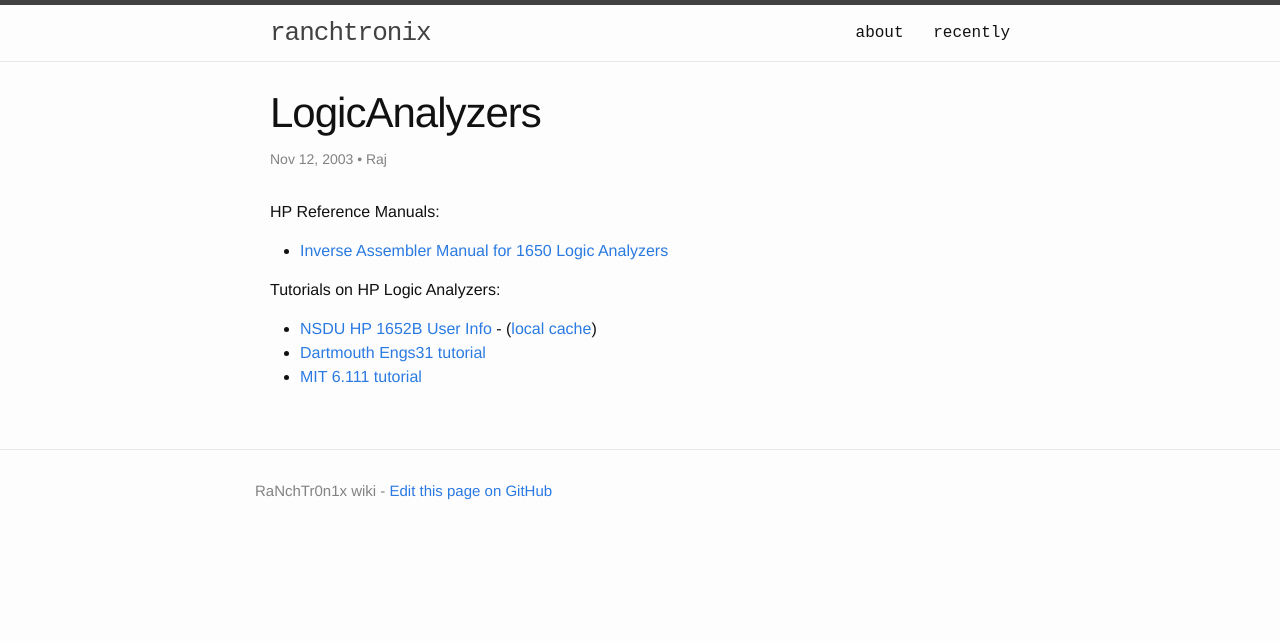
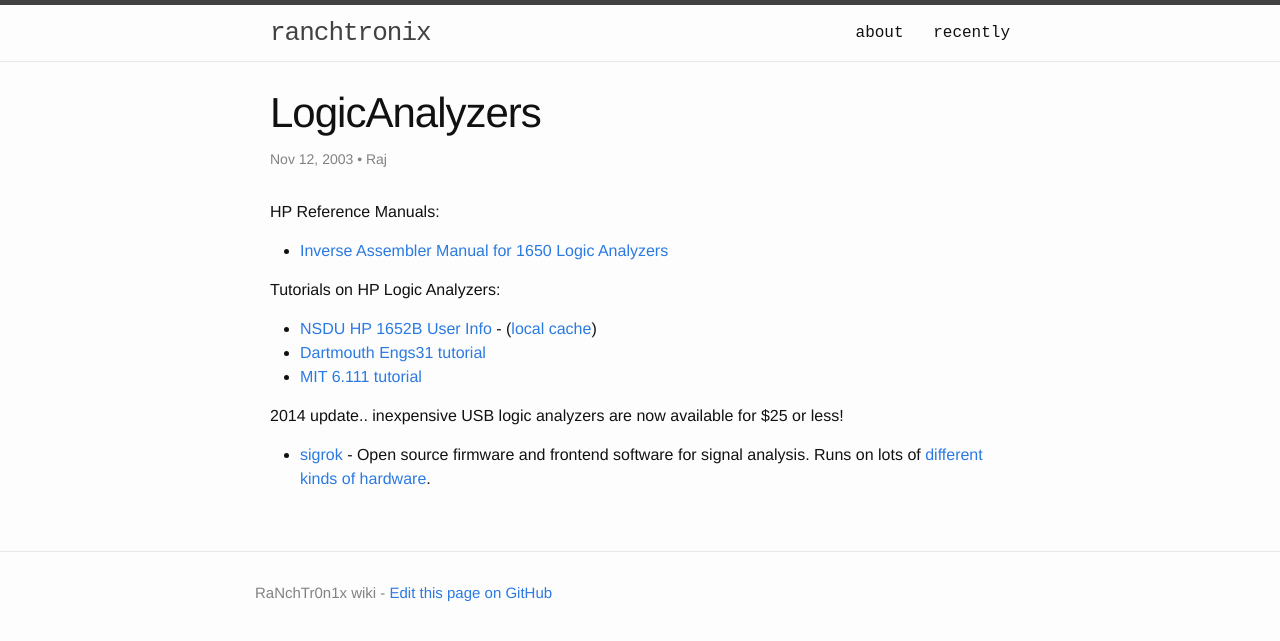
Before and after one commit to rajbot/ranchtronix, a Jekyll site: the page built from _posts/2003-11-12-LogicAnalyzers.md, in a window 1280 px wide. Shown: the top 641 px of the page. Built offline with Jekyll 4.4.1, drawn with Linux system fonts in a browser that asks for light colours; Markdown is read by kramdown in place of the engine named in the settings.

Commit message:
Add link to sigrok

```diff
--- a/_posts/2003-11-12-LogicAnalyzers.md
+++ b/_posts/2003-11-12-LogicAnalyzers.md
@@ -14,3 +14,8 @@ Tutorials on HP Logic Analyzers:
 * [NSDU HP 1652B User Info](http://venus.ece.ndsu.nodak.edu/ece/academics/courses/ece375/notes/hpla/la-uinfo.htm) - ([local cache](http://ranchtronix.net/private/wiki.pl?LogicAnalyzers))
 * [Dartmouth Engs31 tutorial](http://engineering.dartmouth.edu/~engs031/hansen/demos/LogAnLab.pdf)
 * [MIT 6.111 tutorial](http://sunpal7.mit.edu/6.111/s2000/hpla/hplogic/hplogic.html)
+
+
+2014 update.. inexpensive USB logic analyzers are now available for $25 or less!
+
+* [sigrok](http://sigrok.org/wiki/Main_Page) - Open source firmware and frontend software for signal analysis. Runs on lots of [different kinds of hardware](http://sigrok.org/wiki/Supported_hardware).
```
